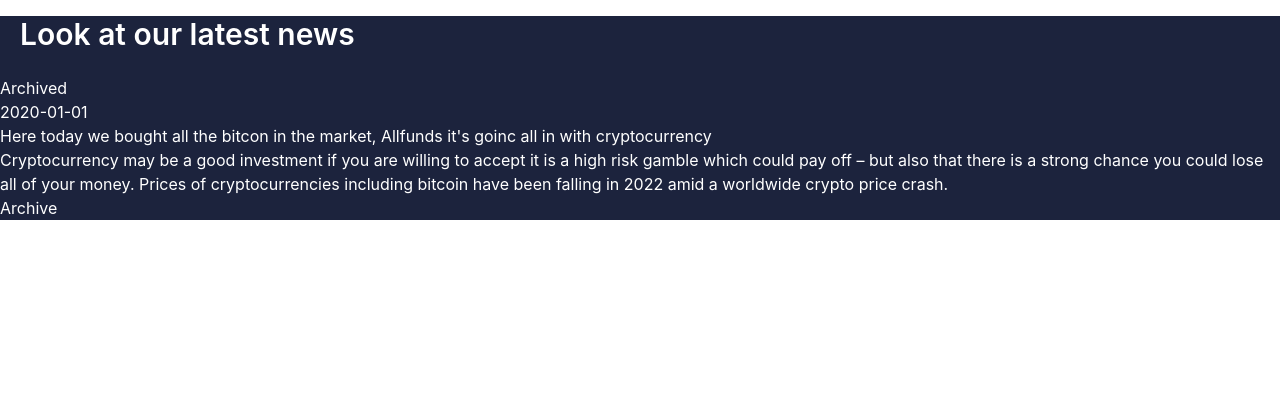
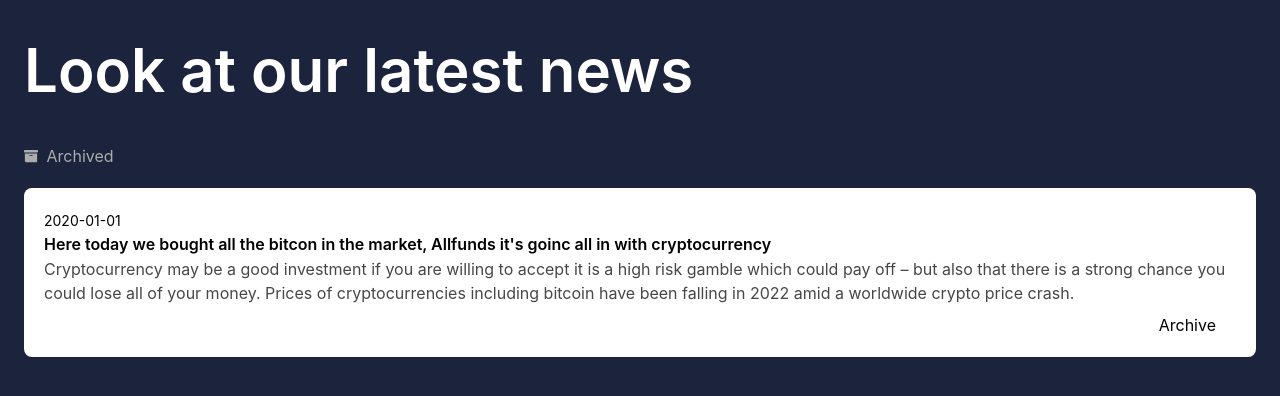
Before and after one commit to Alonsoe44/News-FrontEnd-Emiliano-Polanco, a React (Create React App) app: page / in a window 1280 px wide. Shown: the top 396 px of the page. Built offline with nearby package versions, Linux system fonts and the light colour scheme.

Commit message:
Creating the style for the layout

```diff
--- a/package.json
+++ b/package.json
@@ -12,6 +12,7 @@
     "@types/react-dom": "^18.0.6",
     "react": "^18.2.0",
     "react-dom": "^18.2.0",
+    "react-icons": "^4.4.0",
     "react-scripts": "5.0.1",
     "typescript": "^4.7.4",
     "web-vitals": "^2.1.4"
--- a/src/components/newsCard/NewsCard.tsx
+++ b/src/components/newsCard/NewsCard.tsx
@@ -10,10 +10,14 @@
   newsData: { date, title, description },
 }: NewsCardProps) => {
   return (
-    <div>
+    <li className="bg-primaryContrast text-primaryContrastText p-5 rounded-lg list-none">
       <NewsDate text={date} />
       <NewsTitle text={title} />
       <NewsDescription text={description} />
+      <div
+        className="flex justify-end pr-5 pt-2
+      "
+      >
         <NewsButton
           text="Archive"
           action={() => {
@@ -21,6 +25,7 @@
           }}
         />
       </div>
+    </li>
   );
 };
 
--- a/src/components/newsCard/newsDate/NewsDate.tsx
+++ b/src/components/newsCard/newsDate/NewsDate.tsx
@@ -2,7 +2,7 @@
   text: string;
 }
 const NewsDate = ({ text }: NewsDateProps) => {
-  return <time className="">{text}</time>;
+  return <time className="text-sm">{text}</time>;
 };
 
 export default NewsDate;
--- a/src/components/newsCard/newsDescription/NewsDescription.tsx
+++ b/src/components/newsCard/newsDescription/NewsDescription.tsx
@@ -2,7 +2,7 @@
   text: string;
 }
 const NewsDescription = ({ text }: NewsDescriptionProps) => {
-  return <p>{text}</p>;
+  return <p className="text-primaryContrastTextLight mt-[1px]">{text}</p>;
 };
 
 export default NewsDescription;
--- a/src/components/newsCard/newsTitle/NewsTitle.tsx
+++ b/src/components/newsCard/newsTitle/NewsTitle.tsx
@@ -2,7 +2,7 @@
   text: string;
 }
 const NewsTitle = ({ text }: NewsTitleProps) => {
-  return <h3>{text}</h3>;
+  return <h3 className="font-semibold">{text}</h3>;
 };
 
 export default NewsTitle;
--- a/src/components/newsListSection/NewsListSection.tsx
+++ b/src/components/newsListSection/NewsListSection.tsx
@@ -2,6 +2,7 @@
 import NewsCard from "../newsCard/NewsCard";
 import SectionButton from "./sectionButton/SectionButton";
 import SectionTitle from "./sectionTitle/SectionTitle";
+
 const myAmazingNew: NewsInterface = {
   title:
     "Here today we bought all the bitcon in the market, Allfunds it's goinc all in with cryptocurrency",
@@ -11,13 +12,18 @@
   author: "John Doe",
   content: "Lorem ipsum",
 };
+
 const NewsListSection = () => {
   return (
-    <div>
+    <article className="h-screen p-6 ">
       <SectionTitle text="Look at our latest news" />
-      <SectionButton />
+      <SectionButton
+        action={() => {
+          console.log("elpepe");
+        }}
+      />
       <NewsCard newsData={myAmazingNew} />
-    </div>
+    </article>
   );
 };
 
--- a/src/components/newsListSection/sectionButton/SectionButton.tsx
+++ b/src/components/newsListSection/sectionButton/SectionButton.tsx
@@ -1,5 +1,19 @@
-const SectionButton = () => {
-  return <button>Archived</button>;
+import { FaArchive } from "react-icons/fa";
+interface SectionButtonProps {
+  action: () => void;
+}
+const SectionButton = ({ action }: SectionButtonProps) => {
+  return (
+    <button
+      onClick={() => {
+        action();
+      }}
+      className="inline my-5 text-SecondaryText"
+    >
+      <FaArchive className="inline mr-1 text-sm mb-1 text-SecondaryText" />{" "}
+      Archived
+    </button>
+  );
 };
 
 export default SectionButton;
--- a/src/components/newsListSection/sectionTitle/SectionTitle.tsx
+++ b/src/components/newsListSection/sectionTitle/SectionTitle.tsx
@@ -3,9 +3,7 @@
 }
 function SectionTitle({ text }: SectionTitleProps) {
   return (
-    <h2 className="text-3xl font-semibold mt-4 sm:top-0 sm:mb-6 pl-5">
-      {text}
-    </h2>
+    <h2 className="text-6xl font-semibold mt-4 sm:top-0 sm:mb-6">{text}</h2>
   );
 }
 
--- a/src/pages/NewsPage.tsx
+++ b/src/pages/NewsPage.tsx
@@ -2,7 +2,7 @@
 
 const NewsPage = () => {
   return (
-    <div>
+    <div className="bg-primary h-screen">
       <NewsListSection />
     </div>
   );
--- a/tailwind.config.js
+++ b/tailwind.config.js
@@ -6,6 +6,9 @@
     colors: {
       primary: "#1C233D",
       primaryContrast: "#FFFFFF",
+      primaryContrastText: "#000000",
+      primaryContrastTextLight: "#474747",
+      SecondaryText: "#ACACAC",
     },
   },
   plugins: [],
```
Also changed, not shown: 1 other file (tests, documents, lock files or other folders). Lines whose indentation alone changed are shown as unchanged.
